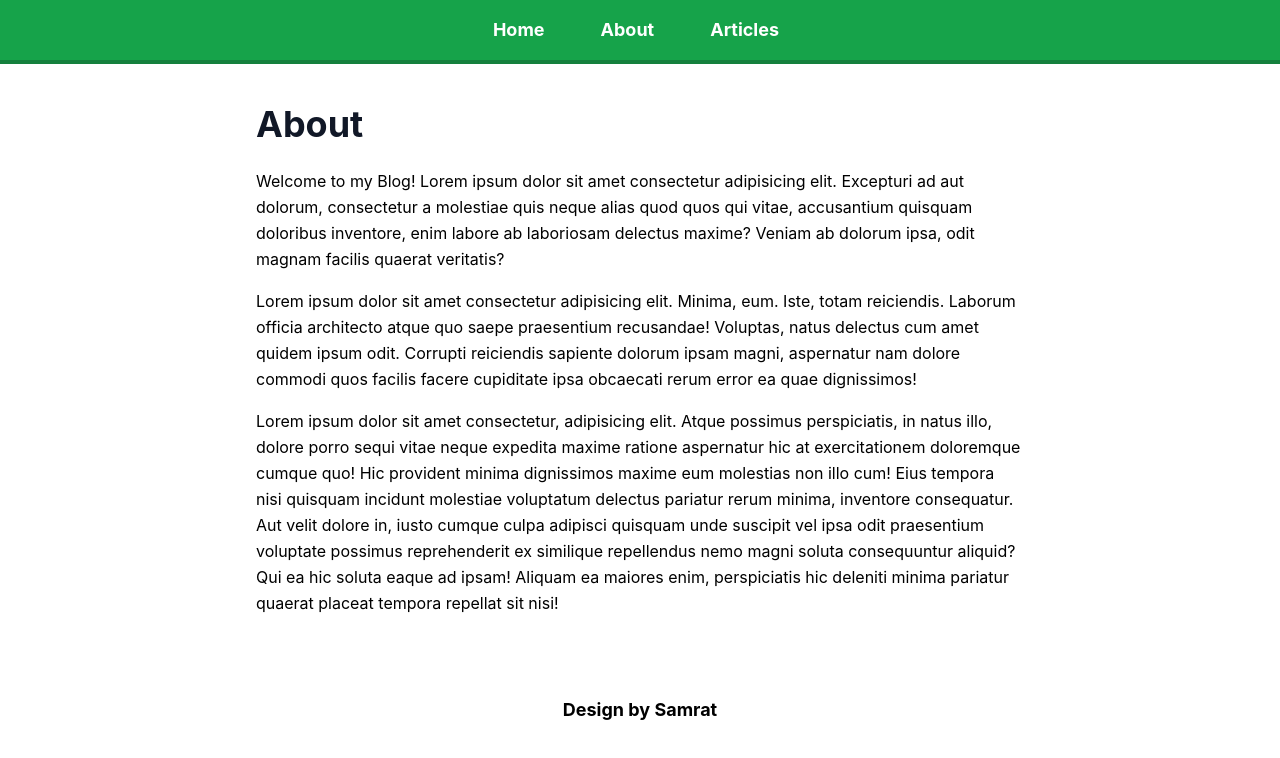
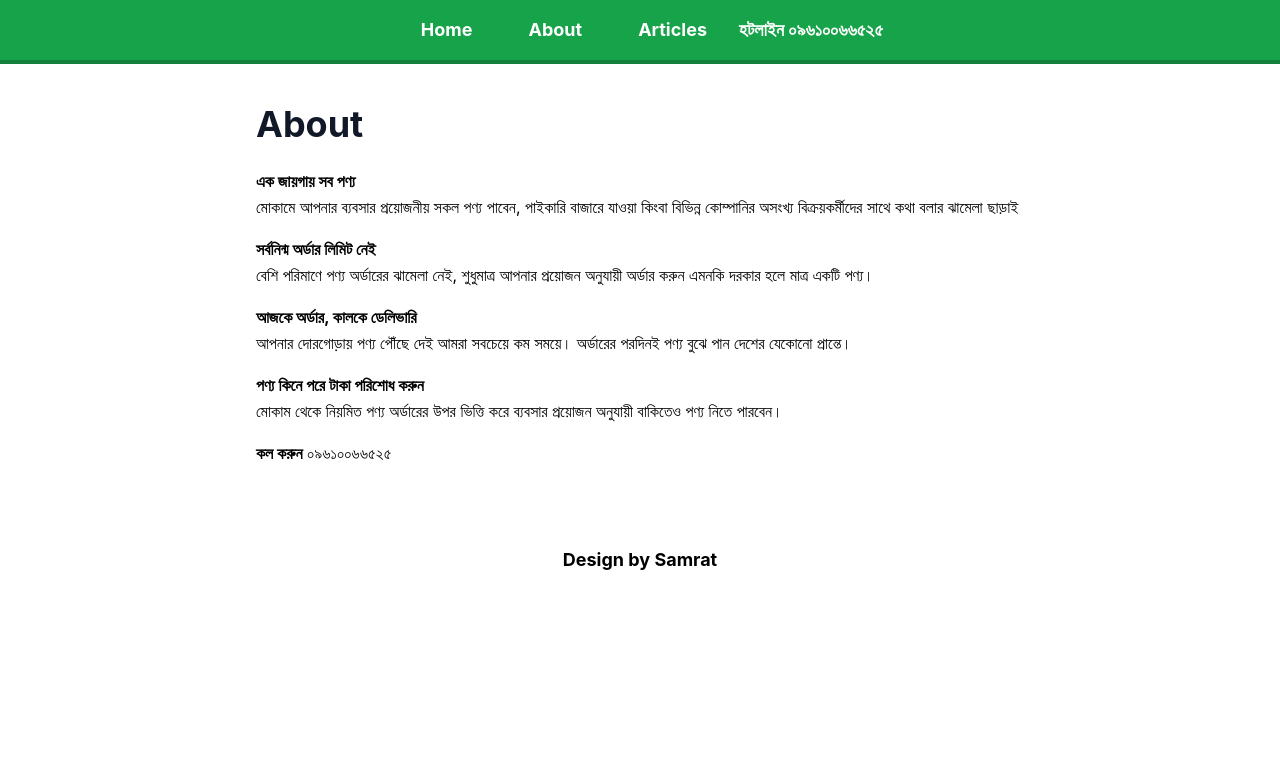
Before and after one commit to imsamrat/Information-Kernel, a React (Create React App) app: page /about in a window 1280 px wide. Shown: the top 758 px of the page. Built offline with nearby package versions, Linux system fonts and the light colour scheme.

Commit message:
Hotline Number Added

```diff
--- a/src/components/NavBar.js
+++ b/src/components/NavBar.js
@@ -20,6 +20,11 @@ const NavBar = () => {
             Articles
           </Link>
         </li>
+        <li className='inline-block pt-4 pb-4'>
+        হটলাইন ০৯৬১০০৬৬৫২৫
+
+
+        </li>
       </ul>
     </nav>
   );
--- a/src/pages/About.js
+++ b/src/pages/About.js
@@ -2,38 +2,34 @@ import React from "react";
 
 const About = () => {
   return (
-    <div className='mb-20'>
-      <h1 className='sm:text-4xl text-2xl font-bold mt-6 mb-6 text-gray-900'>
+    <div className="mb-20">
+      <h1 className="sm:text-4xl text-2xl font-bold mt-6 mb-6 text-gray-900">
         About
       </h1>
-      <p className='mx-auto leading-relaxed text-base mb-4'>
-        Welcome to my Blog! Lorem ipsum dolor sit amet consectetur adipisicing
-        elit. Excepturi ad aut dolorum, consectetur a molestiae quis neque alias
-        quod quos qui vitae, accusantium quisquam doloribus inventore, enim
-        labore ab laboriosam delectus maxime? Veniam ab dolorum ipsa, odit
-        magnam facilis quaerat veritatis?
+      <p className="mx-auto leading-relaxed text-base mb-4">
+        <b>এক জায়গায় সব পণ্য </b> <br />
+        মোকামে আপনার ব্যবসার প্রয়োজনীয় সকল পণ্য পাবেন, পাইকারি বাজারে যাওয়া
+        কিংবা বিভিন্ন কোম্পানির অসংখ্য বিক্রয়কর্মীদের সাথে কথা বলার ঝামেলা ছাড়াই
       </p>
-      <p className='mx-auto leading-relaxed text-base mb-4'>
-        Lorem ipsum dolor sit amet consectetur adipisicing elit. Minima, eum.
-        Iste, totam reiciendis. Laborum officia architecto atque quo saepe
-        praesentium recusandae! Voluptas, natus delectus cum amet quidem ipsum
-        odit. Corrupti reiciendis sapiente dolorum ipsam magni, aspernatur nam
-        dolore commodi quos facilis facere cupiditate ipsa obcaecati rerum error
-        ea quae dignissimos!
+      <p className="mx-auto leading-relaxed text-base mb-4">
+        <b>সর্বনিন্ম অর্ডার লিমিট নেই</b> <br />
+        বেশি পরিমাণে পণ্য অর্ডারের ঝামেলা নেই, শুধুমাত্র আপনার প্রয়োজন অনুযায়ী
+        অর্ডার করুন এমনকি দরকার হলে মাত্র একটি পণ্য।
       </p>
-      <p className='mx-auto leading-relaxed text-base mb-4'>
-        Lorem ipsum dolor sit amet consectetur, adipisicing elit. Atque possimus
-        perspiciatis, in natus illo, dolore porro sequi vitae neque expedita
-        maxime ratione aspernatur hic at exercitationem doloremque cumque quo!
-        Hic provident minima dignissimos maxime eum molestias non illo cum! Eius
-        tempora nisi quisquam incidunt molestiae voluptatum delectus pariatur
-        rerum minima, inventore consequatur. Aut velit dolore in, iusto cumque
-        culpa adipisci quisquam unde suscipit vel ipsa odit praesentium
-        voluptate possimus reprehenderit ex similique repellendus nemo magni
-        soluta consequuntur aliquid? Qui ea hic soluta eaque ad ipsam! Aliquam
-        ea maiores enim, perspiciatis hic deleniti minima pariatur quaerat
-        placeat tempora repellat sit nisi!
+      <p className="mx-auto leading-relaxed text-base mb-4">
+        <b>আজকে অর্ডার, কালকে ডেলিভারি</b> <br />
+        আপনার দোরগোড়ায় পণ্য পৌঁছে দেই আমরা সবচেয়ে কম সময়ে। অর্ডারের পরদিনই
+        পণ্য বুঝে পান দেশের যেকোনো প্রান্তে।
       </p>
+      <p className="mx-auto leading-relaxed text-base mb-4">
+        <b>পণ্য কিনে পরে টাকা পরিশোধ করুন</b> <br />
+        মোকাম থেকে নিয়মিত পণ্য অর্ডারের উপর ভিত্তি করে ব্যবসার প্রয়োজন অনুযায়ী
+        বাকিতেও পণ্য নিতে পারবেন।
+      </p>
+      <p className="mx-auto leading-relaxed text-base mb-4">
+        <b>কল করুন</b> ০৯৬১০০৬৬৫২৫
+      </p>
+
       <p className="text-center font-bold text-lg mt-20">Design by Samrat</p>
     </div>
   );
```
Also changed, not shown: 1 other file (tests, documents, lock files or other folders).
